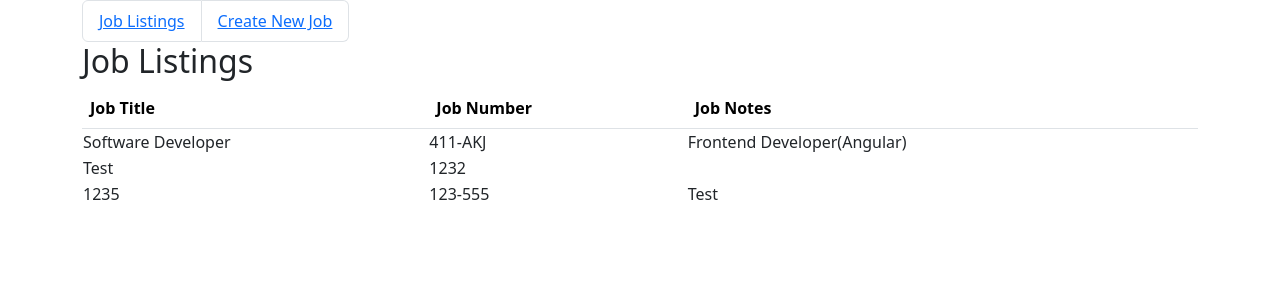
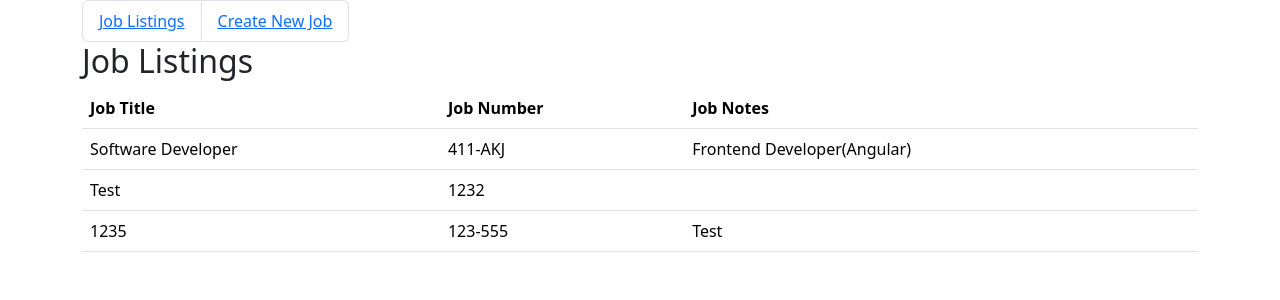
Before and after one commit to joeguff/interspark_code_test, an Angular app: page /jobs in a window 1280 px wide. Shown: the top 300 px of the page. Built offline with nearby package versions, Linux system fonts and the light colour scheme; data requests are answered from the project's data file.

Commit message:
Fix Tables

```diff
--- a/db.json
+++ b/db.json
@@ -6,7 +6,7 @@
       "job_title": "Software Developer",
       "job_start_date": "2023-12-14",
       "job_close_date": "2023-12-22",
-      "experience_required": false,
+      "experience_required": true,
       "number_of_openings": 1,
       "job_notes": "Frontend Developer(Angular)"
     },
--- a/src/app/components/job-details/job-details.component.ts
+++ b/src/app/components/job-details/job-details.component.ts
@@ -48,7 +48,6 @@ export class JobDetailsComponent implements OnInit {
 	updateJob(): void {
 		const jobId = Number(this.route.snapshot.paramMap.get('id'));
 		if (this.jobForm.valid) {
-			console.log(this.jobForm);
 			const updatedJob: Job = {
 				id: jobId,
 				job_number: this.jobForm.value.job_number,
--- a/src/app/components/job-list/job-list.component.html
+++ b/src/app/components/job-list/job-list.component.html
@@ -7,9 +7,11 @@
       <th>Job Notes</th>
     </tr>
   </thead>
-  <tr *ngFor="let job of jobs" (click)="navigateToJobDetails(job.id)" style="cursor: pointer;">
-    <td>{{ job.job_title }}</td>
-    <td>{{ job.job_number }}</td>
-    <td>{{ job.job_notes }}</td>
-  </tr>
+  <tbody>
+    <tr *ngFor="let job of jobs" (click)="navigateToJobDetails(job.id)" style="cursor: pointer;">
+      <td>{{ job.job_title }}</td>
+      <td>{{ job.job_number }}</td>
+      <td>{{ job.job_notes }}</td>
+    </tr>
+  </tbody>
 </table>
```
